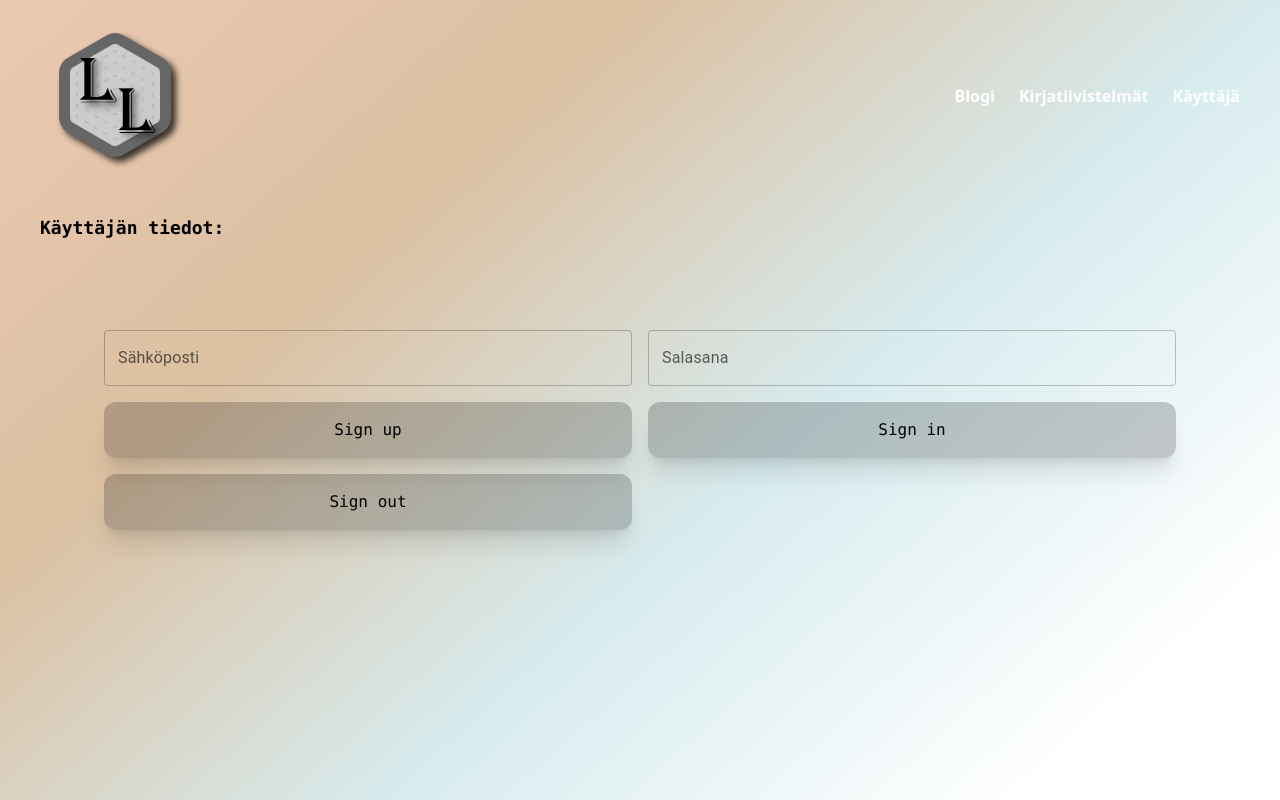
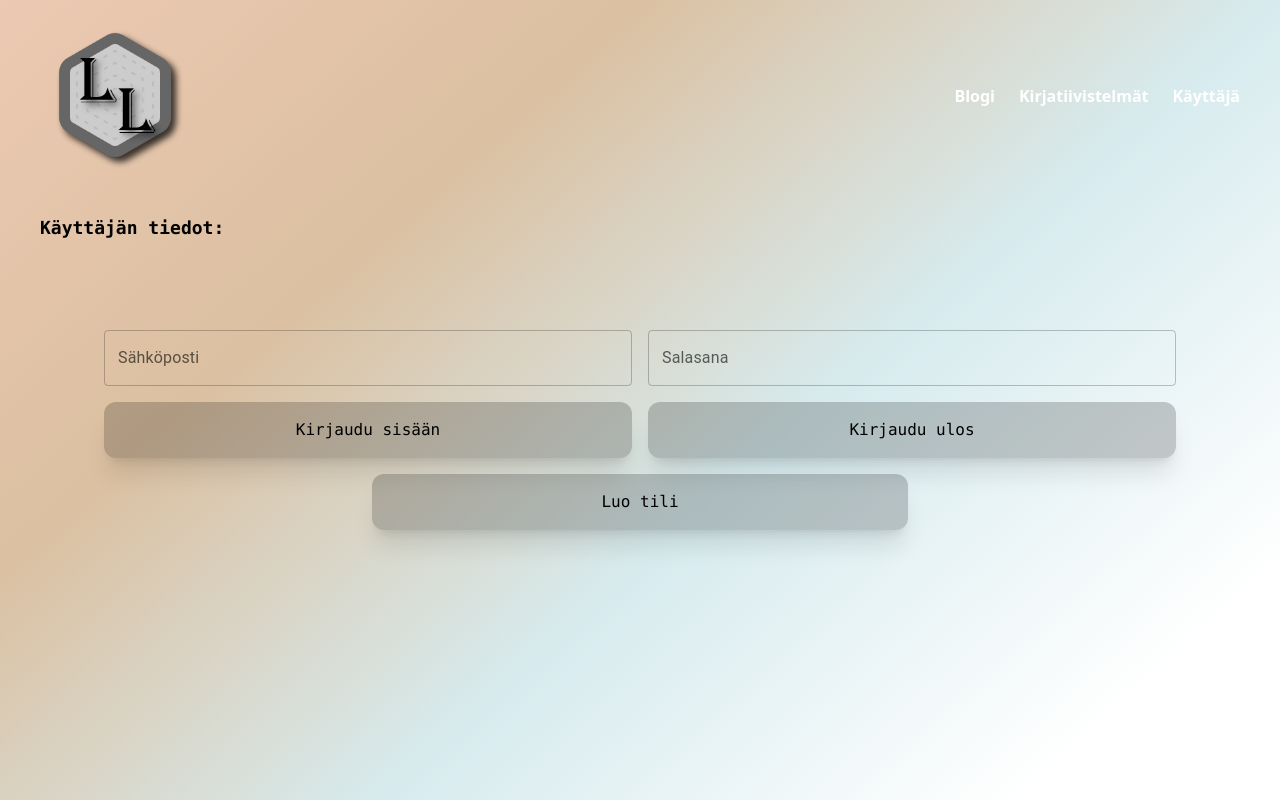
Before and after one commit to Luukalindgren/blog-nextjs, a Next.js app: page /account in a window 1280 px wide. Shown: the top 800 px of the page. Built offline with nearby package versions, Linux system fonts and the light colour scheme; no server answers.

Commit message:
Changed language and styling on buttons

```diff
--- a/src/components/Login.tsx
+++ b/src/components/Login.tsx
@@ -68,22 +68,23 @@ export default function Login() {
         />
         <button
           className="px-16 py-4 transition duration-500 shadow-xl bg-black/20 rounded-xl hover:bg-black/40 active:scale-95"
-          onClick={handleSignUp}
-        >
-          Sign up
-        </button>
-        <button
-          className="px-16 py-4 transition duration-500 shadow-xl bg-black/20 rounded-xl hover:bg-black/40 active:scale-95"
           onClick={handleSignIn}
         >
-          Sign in
+          Kirjaudu sisään
         </button>
         <button
           className="px-16 py-4 transition duration-500 shadow-xl bg-black/20 rounded-xl hover:bg-black/40 active:scale-95"
           onClick={handleSignOut}
         >
-          Sign out
+          Kirjaudu ulos
         </button>
+        {!user && (
+        <button
+          className="w-1/2 col-span-2 px-16 py-4 m-auto transition duration-500 shadow-xl bg-black/20 rounded-xl hover:bg-black/40 active:scale-95"
+          onClick={handleSignUp}
+        >
+          Luo tili
+        </button>)}
       </div>
 
       {user ? (
```
